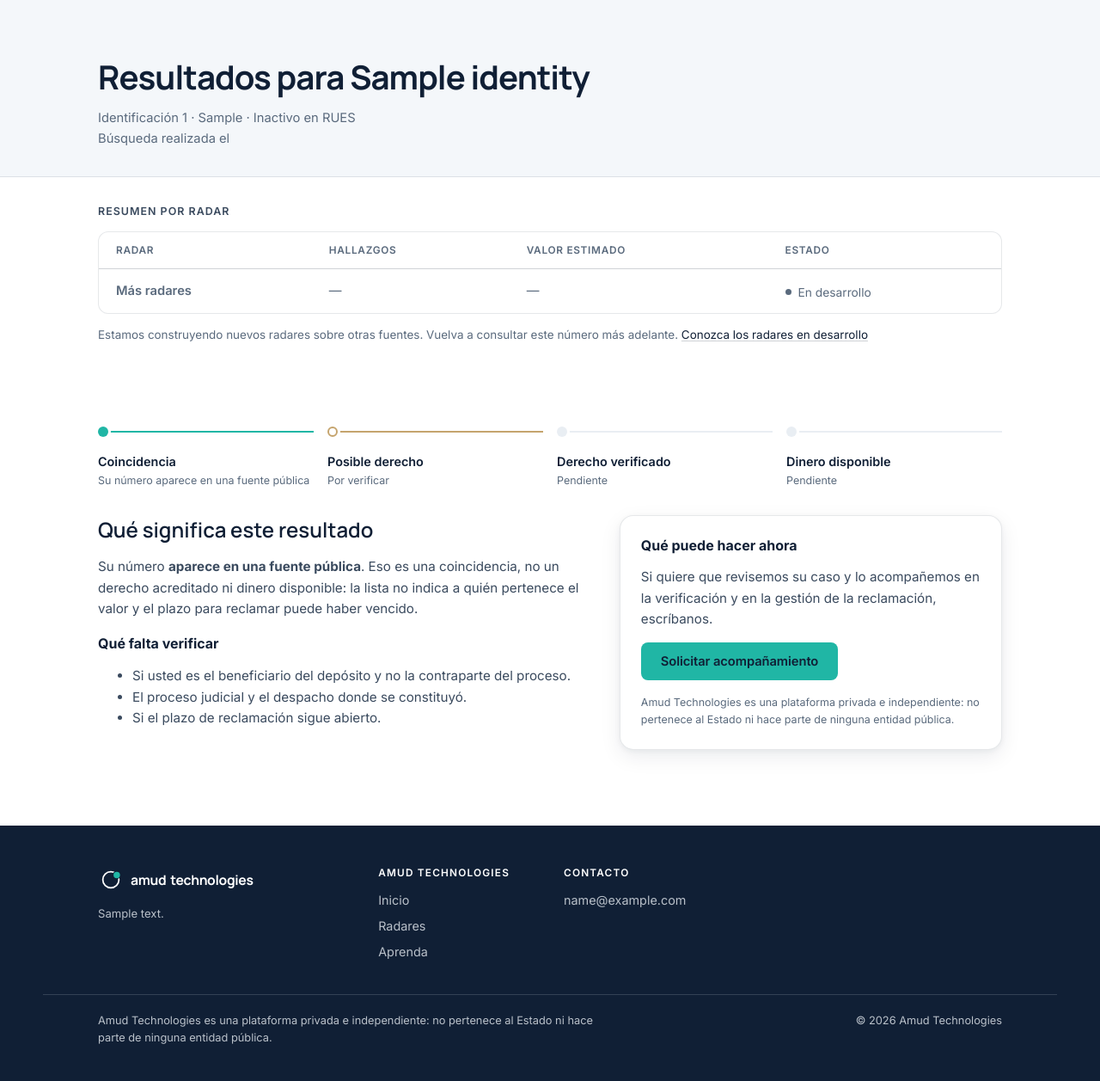
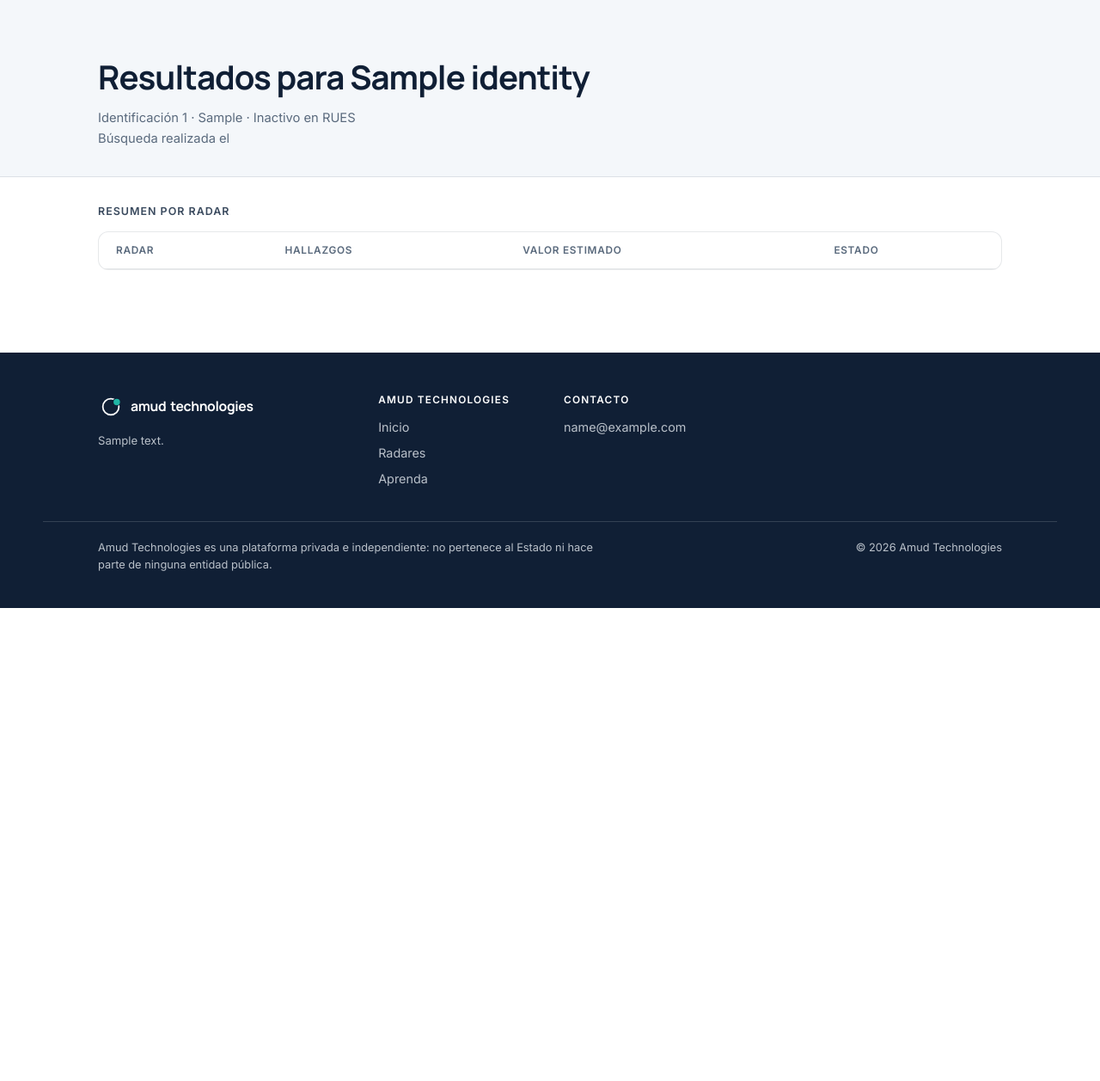
Before and after one commit to amudtechnologies/claims-engine, a Django app: template web/home/templates/home/results.html in a window 1280 px wide. Shown: the part 189-1446 px from the top of the page at 86% size. After the commit the page ends 896 px from the top, so only its background shows below. Run offline with Django 5.2, Linux system fonts and the light colour scheme; data comes from the database, SQL or seed files in the repository; the template is opened without the code that fills it: most values are stand-ins (such as "Sample title", 1, 10 or a date in 2020); lists and menus that the app fills with data are empty.

Commit message:
Results page: drop 'Más radares' row, in-development note, progress track and next-steps block; remove RadarMatch.actionable
Co-Authored-By: Claude Opus 5.5 <noreply@anthropic.com>

```diff
--- a/web/home/radars.py
+++ b/web/home/radars.py
@@ -26,9 +26,6 @@ class RadarMatch:
     finding_count: int
     total_amount_cop: int
     detail_url: str
-    # True when the radar considers the finding still actionable (e.g. its
-    # claim window is open); drives the shared "what to do next" copy.
-    actionable: bool = False
     # Radar-specific data for that radar's own results-row template.
     extra: dict = field(default_factory=dict)
 
--- a/web/home/templates/home/results.html
+++ b/web/home/templates/home/results.html
@@ -70,49 +70,12 @@
           </thead>
           <tbody>
             {% for spec, match in matches %}{% include spec.results_row_template %}{% endfor %}
-            <tr class="results-table-row--pending">
-              <td class="results-table-radar">Más radares</td>
-              <td data-label="Hallazgos">—</td>
-              <td data-label="Valor estimado">—</td>
-              <td data-label="Estado"><span class="results-status results-status--pending"><span class="dot"></span>En desarrollo</span></td>
-            </tr>
           </tbody>
         </table>
       </div>
-      <p class="results-more-radars">Estamos construyendo nuevos radares sobre otras fuentes. Vuelva a consultar este número más adelante. <a href="{% url 'home:radares' %}">Conozca los radares en desarrollo</a></p>
     </div>
   </section>
 
-  <section class="results-next">
-    <div class="wrap">
-      <ol class="progress-track" aria-label="Etapas de una oportunidad patrimonial">
-        <li class="is-done"><span class="progress-dot" aria-hidden="true"></span><strong>Coincidencia</strong><small>Su número aparece en una fuente pública</small></li>
-        <li class="is-current"><span class="progress-dot" aria-hidden="true"></span><strong>Posible derecho</strong><small>Por verificar</small></li>
-        <li><span class="progress-dot" aria-hidden="true"></span><strong>Derecho verificado</strong><small>Pendiente</small></li>
-        <li><span class="progress-dot" aria-hidden="true"></span><strong>Dinero disponible</strong><small>Pendiente</small></li>
-      </ol>
-    </div>
-    <div class="wrap results-next-grid">
-      <div>
-        <h2 class="serif">Qué significa este resultado</h2>
-        <p>Su número <strong>aparece en una fuente pública</strong>. Eso es una coincidencia, no un derecho acreditado ni dinero disponible: la lista no indica a quién pertenece el valor y el plazo para reclamar puede haber vencido.</p>
-        <h3>Qué falta verificar</h3>
-        <ul>
-          <li>Si usted es el beneficiario del depósito y no la contraparte del proceso.</li>
-          <li>El proceso judicial y el despacho donde se constituyó.</li>
-          <li>Si el plazo de reclamación sigue abierto{% if actionable %} (según nuestros datos, hay hallazgos que aún figuran como reclamables){% endif %}.</li>
-        </ul>
-      </div>
-      <div class="results-next-cta">
-        <h3>Qué puede hacer ahora</h3>
-        <p>Si quiere que revisemos su caso y lo acompañemos en la verificación y en la gestión de la reclamación, escríbanos.</p>
-        {% if company_profile.email %}
-        <a class="btn btn-primary" href="mailto:{{ company_profile.email }}?subject=Quiero%20verificar%20mi%20resultado&amp;body=Mi%20n%C3%BAmero%20consultado%20es%20{{ identity.document_number|urlencode }}.">Solicitar acompañamiento</a>
-        {% endif %}
-        <p class="results-next-fine">Amud Technologies es una plataforma privada e independiente: no pertenece al Estado ni hace parte de ninguna entidad pública.</p>
-      </div>
-    </div>
-  </section>
 {% else %}
   <section class="results-empty">
     <div class="wrap">
--- a/web/home/tests.py
+++ b/web/home/tests.py
@@ -95,7 +95,6 @@ class ResultsTests(TestCase):
             finding_count=2,
             total_amount_cop=5_000_000,
             detail_url="/depositos-judiciales/resultado/?nit=900123456",
-            actionable=True,
             extra={"claim_status": "reclamable"},
         )
         spec = {r.slug: r for r in radars.all_radars()}["depositos-judiciales"]
@@ -112,4 +111,5 @@ class ResultsTests(TestCase):
         self.assertContains(response, "$ 5.000.000")
         self.assertContains(response, "Reclamable")
         self.assertContains(response, "NIT 900123456")
-        self.assertContains(response, "Solicitar acompañamiento")
+        self.assertNotContains(response, "Más radares")
+        self.assertNotContains(response, "Qué puede hacer ahora")
--- a/web/home/views.py
+++ b/web/home/views.py
@@ -93,6 +93,5 @@ def results(request):
             # Identity (name, document type, RUES status) is core/party data,
             # the same whichever radar reports it.
             context["identity"] = matches[0][1]
-            context["actionable"] = any(match.actionable for _, match in matches)
 
     return render(request, "home/results.html", context)
--- a/web/judicial_deposits/radar.py
+++ b/web/judicial_deposits/radar.py
@@ -29,7 +29,6 @@ def search(raw_document_number: str) -> RadarMatch | None:
         finding_count=result.deposit_count,
         total_amount_cop=result.total_amount_cop,
         detail_url=f"{detail_url}?nit={quote(result.document_number)}",
-        actionable=claim_status == "reclamable",
         extra={"claim_status": claim_status},
     )
 
--- a/web/static/css/results.css
+++ b/web/static/css/results.css
@@ -19,11 +19,8 @@
 .results-table td { padding: 16px 20px; border-bottom: 1px solid var(--hair); color: var(--ink); }
 .results-table tr:last-child td { border-bottom: none; }
 .results-table-radar { font-weight: 600; }
-.results-table-row--pending td { color: var(--ink-softer); }
 
 .results-table-status-cell { display: flex; align-items: center; gap: 10px; flex-wrap: wrap; }
-.results-more-radars { margin: 16px 0 0; font-size: 0.84rem; color: var(--ink-softer); }
-.results-more-radars a { text-decoration: underline; text-decoration-color: var(--hair-strong); text-underline-offset: 2px; }
 
 /* LINK ROWS */
 .results-row--link { cursor: pointer; }
@@ -62,29 +59,7 @@
   }
 }
 
-/* NEXT STEPS (post-result journey) */
-.results-next { padding: 8px 0 clamp(48px, 7vw, 88px); }
-.results-next-grid { display: grid; grid-template-columns: 1.3fr 1fr; gap: 28px; }
-.results-next h2 { margin: 0 0 12px; font-size: 1.5rem; font-weight: 600; }
-.results-next h3 { margin: 18px 0 8px; font-size: 1rem; }
-.results-next p, .results-next li { line-height: 1.6; color: var(--ink-soft); font-size: 0.95rem; }
-.results-next-cta { padding: 24px; background: var(--surface); border: 1px solid var(--hair); border-radius: var(--r-md); align-self: start; }
-.results-next-cta h3 { margin-top: 0; }
-.results-next-fine { font-size: 0.78rem !important; color: var(--ink-softer) !important; margin: 16px 0 0; }
-@media (max-width: 900px) { .results-next-grid { grid-template-columns: 1fr; } }
 
-/* PROGRESS TRACK — where this result sits in the four-stage path */
-.progress-track { list-style: none; margin: 0 0 32px; padding: 0; display: grid; grid-template-columns: repeat(4, minmax(0, 1fr)); gap: 16px; }
-.progress-track li { position: relative; padding-top: 22px; border-top: 2px solid var(--mist); font-size: 0.9rem; color: var(--ink-softer); }
-.progress-track strong { display: block; color: var(--ink); font-weight: 600; }
-.progress-track small { display: block; margin-top: 2px; font-size: 0.78rem; line-height: 1.4; }
-.progress-dot { position: absolute; top: -7px; left: 0; width: 12px; height: 12px; border-radius: 50%; background: var(--mist); box-shadow: 0 0 0 3px var(--white); }
-.progress-track .is-done { border-top-color: var(--teal); }
-.progress-track .is-done .progress-dot { background: var(--teal); }
-.progress-track .is-current { border-top-color: var(--gold); }
-.progress-track .is-current .progress-dot { background: var(--white); border: 2px solid var(--gold); }
-@media (max-width: 700px) { .progress-track { grid-template-columns: 1fr 1fr; row-gap: 24px; } }
-.results-next-cta { box-shadow: var(--shadow-md); border-radius: var(--r-lg); }
 .results-head { background: var(--panel); border-bottom: 1px solid var(--hair); margin-bottom: 32px; }
 .results-head h1 { font-weight: 700; letter-spacing: -0.025em; }
 
```
Also changed, not shown: CLAUDE.md (+3 -3 lines).
